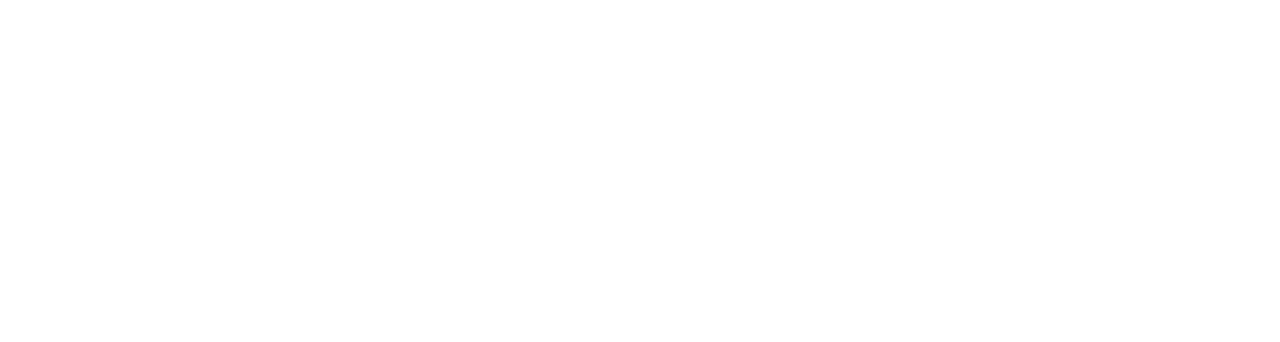
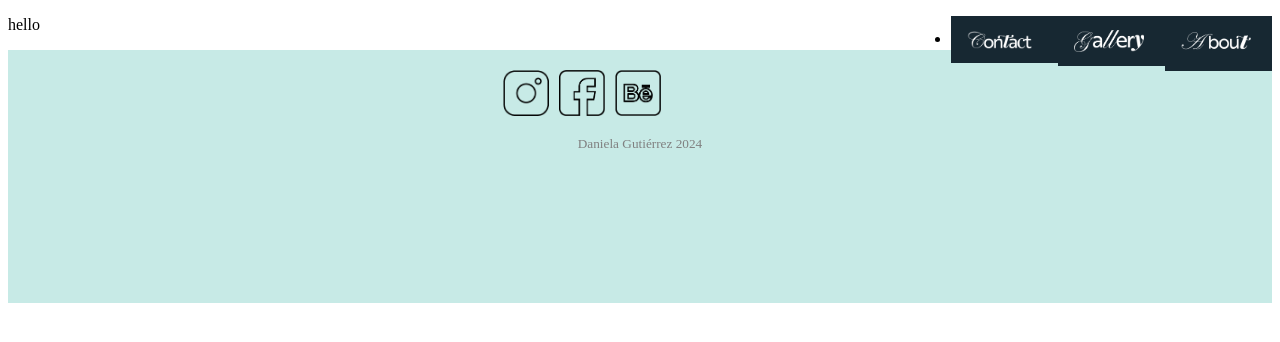
Before and after one commit to Dgmont/Portfolio-Daniela, a plain HTML site: page Index.html in a window 1280 px wide. Drawn offline with Linux system fonts and the light colour scheme.

Commit message:
Menu and footer

```diff
--- a/Index.html
+++ b/Index.html
@@ -4,8 +4,28 @@
     <meta charset="UTF-8">
     <meta name="viewport" content="width=device-width, initial-scale=1.0">
     <title>Document</title>
+    <meta name="Desing Portfolio" content="Hi, I'm Daniela Gutiérrez, a graphic desinger, based on Mexico, I love editorial desing, motion graphics, digital art, watercolor, ">
+    <link rel="stylesheet" href="./style.css">
+    <link rel="icon" href="./img/icono.png">
 </head>
 <body>
-
+    <header>
+        <ul class="menu-item">
+            <li class="menu-item"><a href="#"> <img src="./img/about.png" alt="About"></a></li>
+            <li class="menu-item"><a href="#"> <img src="./img/gallery.png" alt="Gallery"></a></li>
+            <li class="menu-item"><a href="#"> <img src="./img/contact.png" alt="Contact"></a></li>
+        </ul>
+    </header>
+    <div>
+<p>hello</p>
+    </div>
+    <footer>
+        <ul class="social-icons">
+            <li class="instagram-item"><a href="https://www.instagram.com/dan_zmo/"><img src="./img/instagram.png" alt="Instagram"></a></li>
+            <li class="facebook-item"> <a href="https://www.facebook.com/profile.php?id=61557057042380"> <img src="./img/facebook.png" alt="Facebook"></a></li>
+            <li class="behance-item"> <a href="https://www.behance.net/danielagutirr5/projects"> <img src="./img/behance.png" alt="Behance"></a></li>
+        </ul>
+        <h5>Daniela Gutiérrez 2024</h5>
+    </footer>
 </body>
 </html>
--- /dev/null
+++ b/style.css
@@ -0,0 +1,107 @@
+header{
+    background-color: #172832;
+    width: 100%
+ul{
+
+    margin: 0;
+    padding: 0;
+    overflow: hidden;
+    width: 100%;
+}
+li{
+    background-color: #172832;
+    float: right;
+}
+li a{
+    background-color: #172832;
+    display: block;
+    align-items: right;
+    text-align: center;
+    padding: 14px 16px;
+}
+li a:hover{
+    background-color: #F18D8F;
+}
+.menu-item img{
+    background-color: #172832;
+    list-style-type: none;
+    width: 70px;
+    height: auto;
+    margin-right: 5px;
+    vertical-align:middle;
+}
+.about-menu{
+
+}
+.about-menu:hover{
+    content:url(./img/ );
+}
+.gallery-menu{
+
+}
+.gallery-menu:hover{
+
+}
+.contact-menu{
+
+}
+.contact-menu:hover{
+
+}
+}
+
+footer{
+    background-color:#C7EAE6;
+    align-items: center;
+    text-align: center;
+    width: 100%;
+    height: 213px;
+    padding: 20px 0;
+
+h5{
+    margin-top: 20px;
+    text-align: center;
+    color: gray;
+    font-family: poppins;
+    font-weight:500;
+
+}
+.social-icons{
+    list-style-type: none;
+    padding: 0;
+    margin: 0;
+    display: flex;
+    justify-content: center;
+}
+.instagram-item img {
+width: 46px;
+height: auto;
+margin-right: 10px;
+vertical-align: middle;
+transition: all 0.3s ease-in;
+
+}
+.instagram-item:hover img{
+    content:url(./img/instagram_hover.png)
+}
+.facebook-item img{
+    width: 46px;
+    height: auto;
+    margin-right: 10px;
+    vertical-align: middle;
+    transition: all 0.3s ease-in;
+}
+.facebook-item:hover img{
+     content:url(./img/facebook_hover.png)
+}
+.behance-item img{
+    width: 46px;
+    height: auto;
+    margin-right: 10px;
+    vertical-align: middle;
+    transition: all 0.3s ease-in;
+}
+.behance-item:hover img{
+    content:url(./img/behance_hover.png);
+}
+}
```
Also changed, not shown: img/Mesa de trabajo 12.png (added), img/about.png (added), img/behance.png (added), img/behance_hover.png (added), img/contact.png (added), img/facebook.png (added), img/facebook_hover.png (added), img/gallery.png (added), img/icono.png (added), img/instagram.png (added), img/instagram_hover.png (added).
